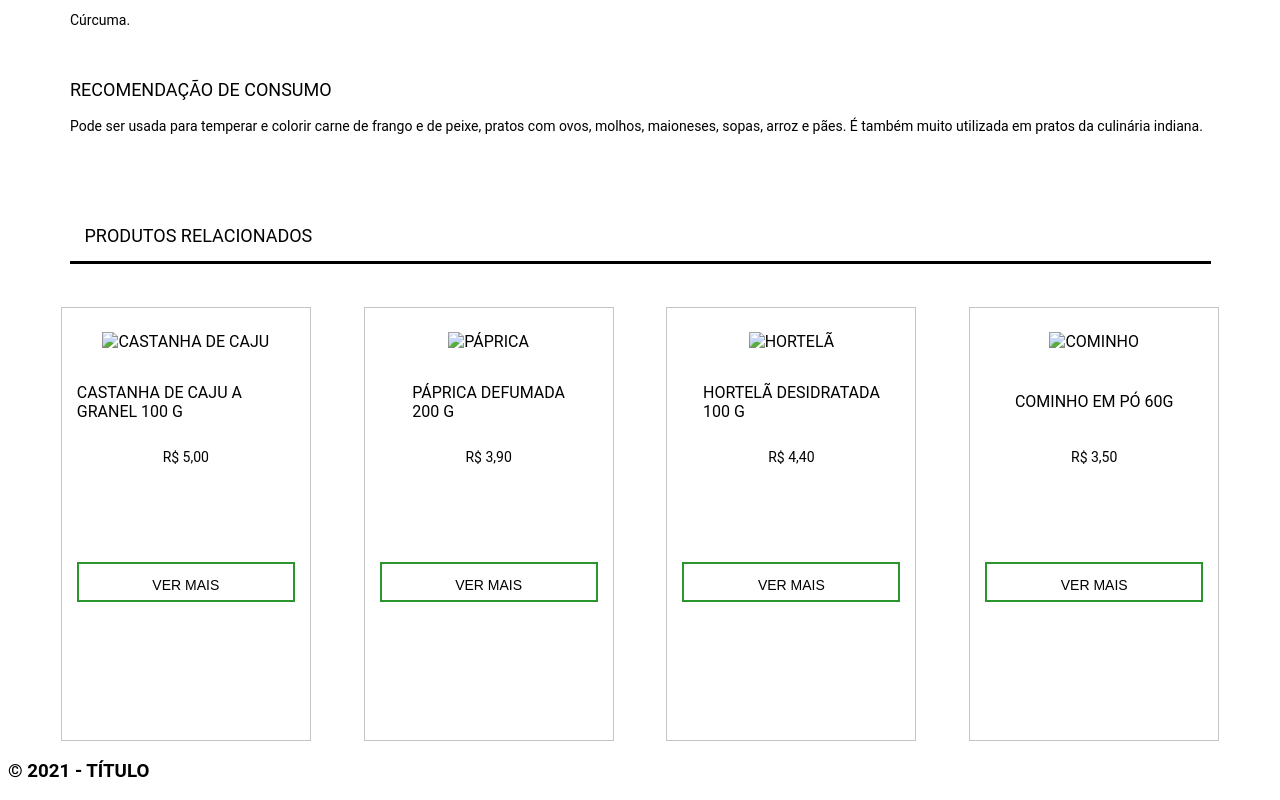
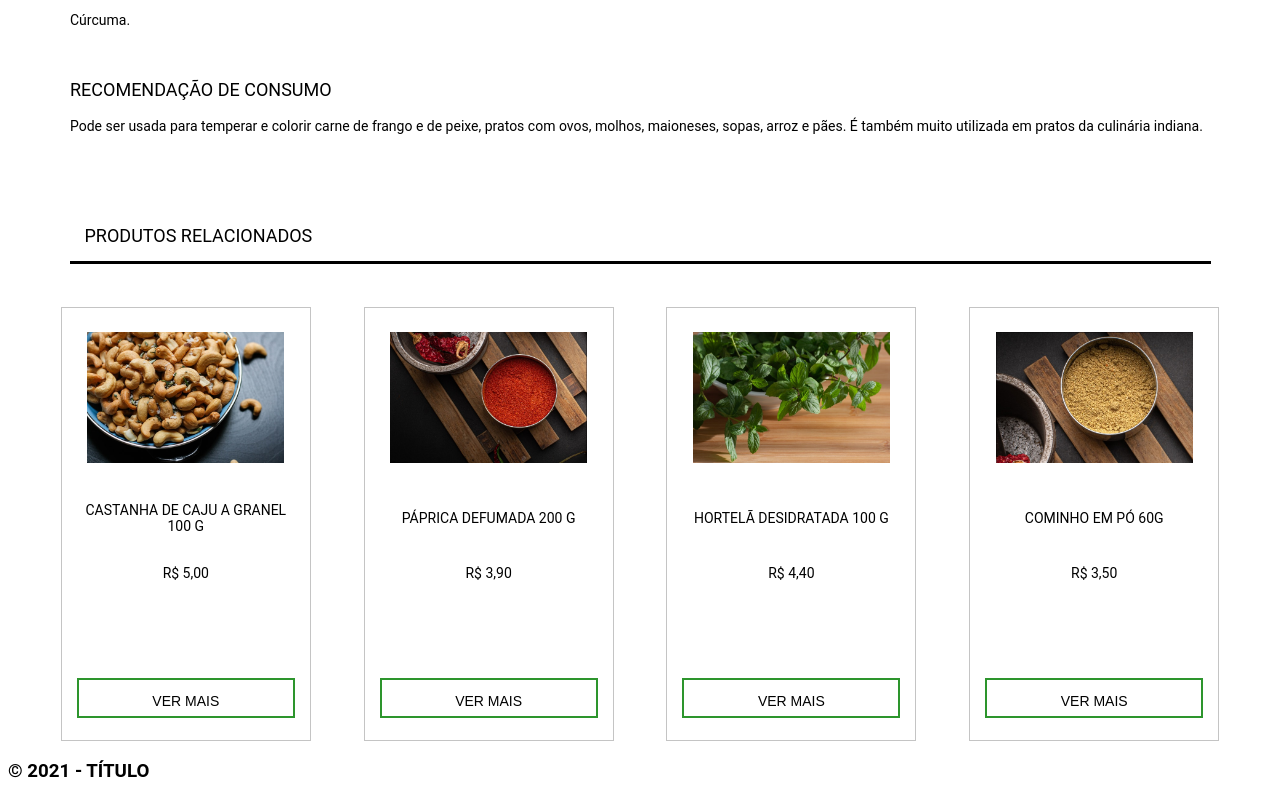
Before and after one commit to mateusDesteFabri/portfolio_front-end_loja_produtos_naturais_UC02, a plain HTML site: page root/pages/paginaDeDetalhes.html in a window 1280 px wide. Shown: the part 1068-1868 px from the top of the page. Drawn offline with Linux system fonts and the light colour scheme.

Commit message:
Modificações <section> vitrine paginaDeDetalhes

```diff
--- a/root/css/estilo.css
+++ b/root/css/estilo.css
@@ -220,6 +220,13 @@ body{
         }
 
             .itemVitrineDescricao h2 {
+                font-size: 14px;
+                font-weight: normal;
+                margin: 0px;
+                text-align: center;
+            }
+
+            .itemVitrineDescricao h5 {
                 font-size: 14px;
                 font-weight: normal;
                 margin: 0px;
@@ -687,7 +694,7 @@ body{
     border-bottom: solid 3px  #000000;
 }
 
-.divisorProdutosRelacionados h2{
+.divisorProdutosRelacionados h4{
     font-size: 18px;
     font-weight: normal;
     margin-left: 15px;
--- a/root/pages/paginaDeDetalhes.html
+++ b/root/pages/paginaDeDetalhes.html
@@ -14,7 +14,7 @@
 
         <link rel="stylesheet" href="../css/estilo.css">
     </head>
-    <body> <!-- Parei aqui -->
+    <body>
 
         <header>
             <div class="containerCabecalho">
@@ -102,8 +102,9 @@
 
                 </form>
 
-            </section> <!--Parei aqui-->
+            </section>
 
+            <section>
                 <!-- Divisor descrição -->
                 <div class="divisorDescricao">
                     <h2>DESCRIÇÃO</h2>
@@ -113,38 +114,42 @@
 
                 <div class="containerDescricao">
 
-                <p class="descricaoTextoTitulo">ESPECIFICAÇÕES</p>
+                    <h3 class="descricaoTextoTitulo">ESPECIFICAÇÕES</h3>
                     <p class="descricaoTextoCorpo">A cúrcuma ou açafrão-da-terra é uma planta da família do gengibre, originária da Ásia. Da sua raíz seca e moída se obtém uma especiaria amarelo-dourada de sabor ligeiramente amargo. É usada para temperar e dar cor aos alimentos.</p>
                     <br/>
 
-                <p class="descricaoTextoTitulo">CONTEÚDO: 50 GRAMAS DE CÚRCUMA EM PÓ PURA</p>
+                    <h3 class="descricaoTextoTitulo">CONTEÚDO: 50 GRAMAS DE CÚRCUMA EM PÓ PURA</h3>
                     <br/>
 
-                <p class="descricaoTextoTitulo">INGREDIENTES</p>
+                    <h3 class="descricaoTextoTitulo">INGREDIENTES</h3>
                     <p class="descricaoTextoCorpo">Cúrcuma.</p>
                     <br/>
 
-                <p class="descricaoTextoTitulo">RECOMENDAÇÃO DE CONSUMO</p>
+                    <h3 class="descricaoTextoTitulo">RECOMENDAÇÃO DE CONSUMO</h3>
                     <p class="descricaoTextoCorpo">Pode ser usada para temperar e colorir carne de frango e de peixe,  pratos com ovos, molhos, maioneses, sopas, arroz e pães. É também muito utilizada em pratos da culinária indiana.</p>
 
                 </div>
+            </section>
+        </main>
+
+        <section>
 
             <!-- Divisor produtos relacionados-->
             <div class="divisorProdutosRelacionados">
-                <h2>PRODUTOS RELACIONADOS</h2>
+                <h4>PRODUTOS RELACIONADOS</h4>
             </div>
 
             <!-- Vitrine -->
             <div class="containerVitrine">
 
-                <div class="itemVitrine"> <!-- Caju-->
+                <article class="itemVitrine"> <!-- Caju-->
 
                     <div class="itemVitrineFoto">
-                        <img src="imagens/caju.jpg" alt="CASTANHA DE CAJU">
+                        <img src="../images/caju.jpg" alt="CASTANHA DE CAJU">
                     </div>
 
                     <div class="itemVitrineDescricao">
-                        <p>CASTANHA DE CAJU A GRANEL 100 G</p>
+                        <h5>CASTANHA DE CAJU A GRANEL 100 G</h5>
                     </div>
 
                     <div class="itemVitrinePreco">
@@ -152,19 +157,19 @@
                     </div>
 
                     <div class="itemVitrineBotao">
-                        <a href="pagina_de_detalhes.html"><button type="button">VER MAIS</button></a>
+                        <button type="button" onclick="document.location='paginaDeDetalhes.html'">VER MAIS</button>
                     </div>
 
-                </div>
+                </article>
 
-                <div class="itemVitrine"> <!-- Páprica-->
+                <article class="itemVitrine"> <!-- Páprica-->
 
                     <div class="itemVitrineFoto">
-                        <img src="imagens/paprica.jpg" alt="PÁPRICA">
+                        <img src="../images/paprica.jpg" alt="PÁPRICA">
                     </div>
 
                     <div class="itemVitrineDescricao">
-                        <p>PÁPRICA DEFUMADA<br/>200 G</p>
+                        <h5>PÁPRICA DEFUMADA 200 G</h5>
                     </div>
 
                     <div class="itemVitrinePreco">
@@ -172,19 +177,19 @@
                     </div>
 
                     <div class="itemVitrineBotao">
-                        <a href="pagina_de_detalhes.html"><button type="button">VER MAIS</button></a>
+                        <button type="button" onclick="document.location='paginaDeDetalhes.html'">VER MAIS</button>
                     </div>
 
-                </div>
+                </article>
 
-                <div class="itemVitrine"> <!-- Hortelã-->
+                <article class="itemVitrine"> <!-- Hortelã-->
 
                     <div class="itemVitrineFoto">
-                        <img src="imagens/hortela.jpg" alt="HORTELÃ">
+                        <img src="../images/hortela.jpg" alt="HORTELÃ">
                     </div>
 
                     <div class="itemVitrineDescricao">
-                        <p>HORTELÃ DESIDRATADA<br/>100 G</p>
+                        <h5>HORTELÃ DESIDRATADA 100 G</h5>
                     </div>
 
                     <div class="itemVitrinePreco">
@@ -192,19 +197,19 @@
                     </div>
 
                     <div class="itemVitrineBotao">
-                        <a href="pagina_de_detalhes.html"><button type="button">VER MAIS</button></a>
+                        <button type="button" onclick="document.location='paginaDeDetalhes.html'">VER MAIS</button>
                     </div>
 
-                </div>
+                </article>
 
-                <div class="itemVitrine"> <!-- Cominho-->
+                <article class="itemVitrine"> <!-- Cominho-->
 
                     <div class="itemVitrineFoto">
-                        <img src="imagens/cominho.jpg" alt="COMINHO">
+                        <img src="../images/cominho.jpg" alt="COMINHO">
                     </div>
 
                     <div class="itemVitrineDescricao">
-                        <p>COMINHO EM PÓ 60G</p>
+                        <h5>COMINHO EM PÓ 60G</h5>
                     </div>
 
                     <div class="itemVitrinePreco">
@@ -212,14 +217,13 @@
                     </div>
 
                     <div class="itemVitrineBotao">
-                        <a href="pagina_de_detalhes.html"><button type="button">VER MAIS</button></a>
+                        <button type="button" onclick="document.location='paginaDeDetalhes.html'">VER MAIS</button>
                     </div>
 
-                </div>
+                </article>
 
             </div>
-
-        </main>
+        </section> <!-- Parei Aqui -->
 
         <footer>
 
```
Lines whose indentation alone changed are shown as unchanged.
